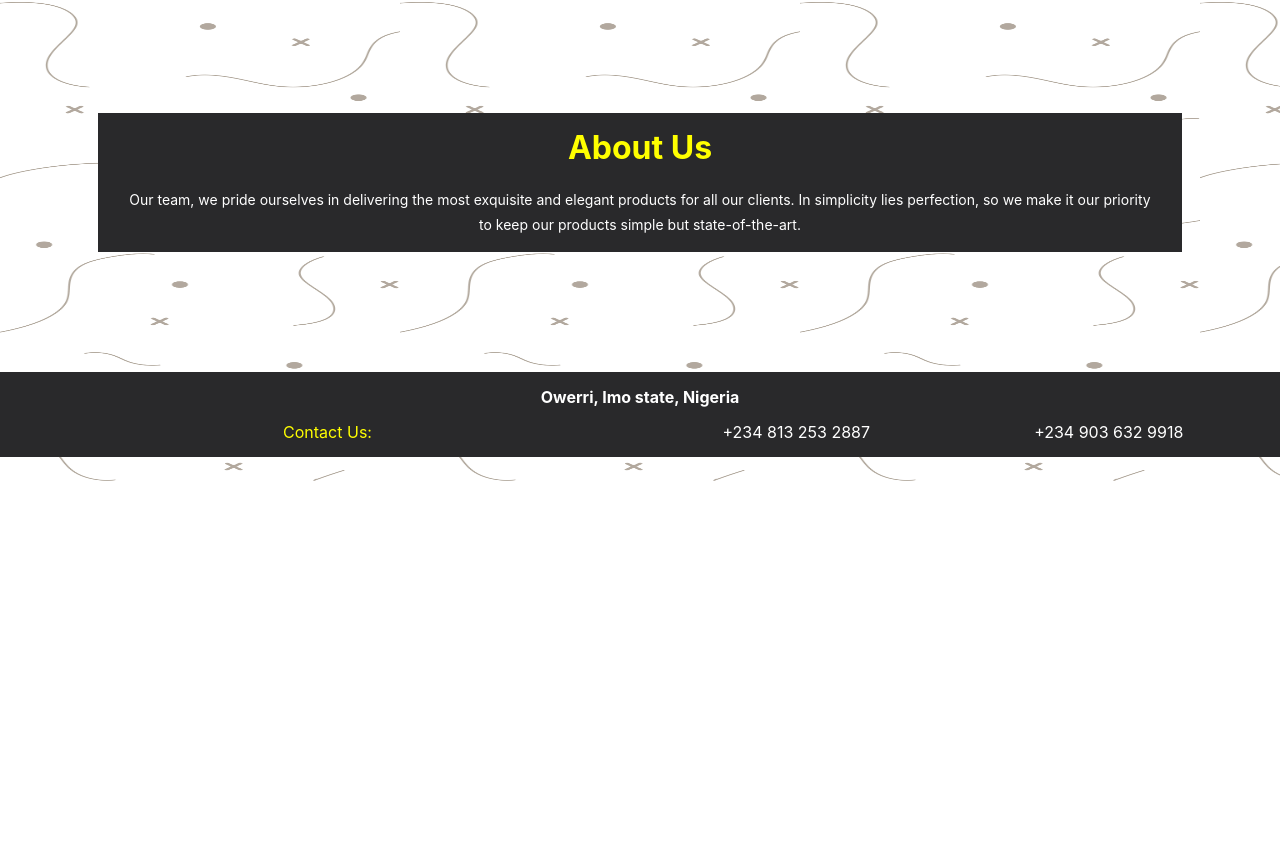
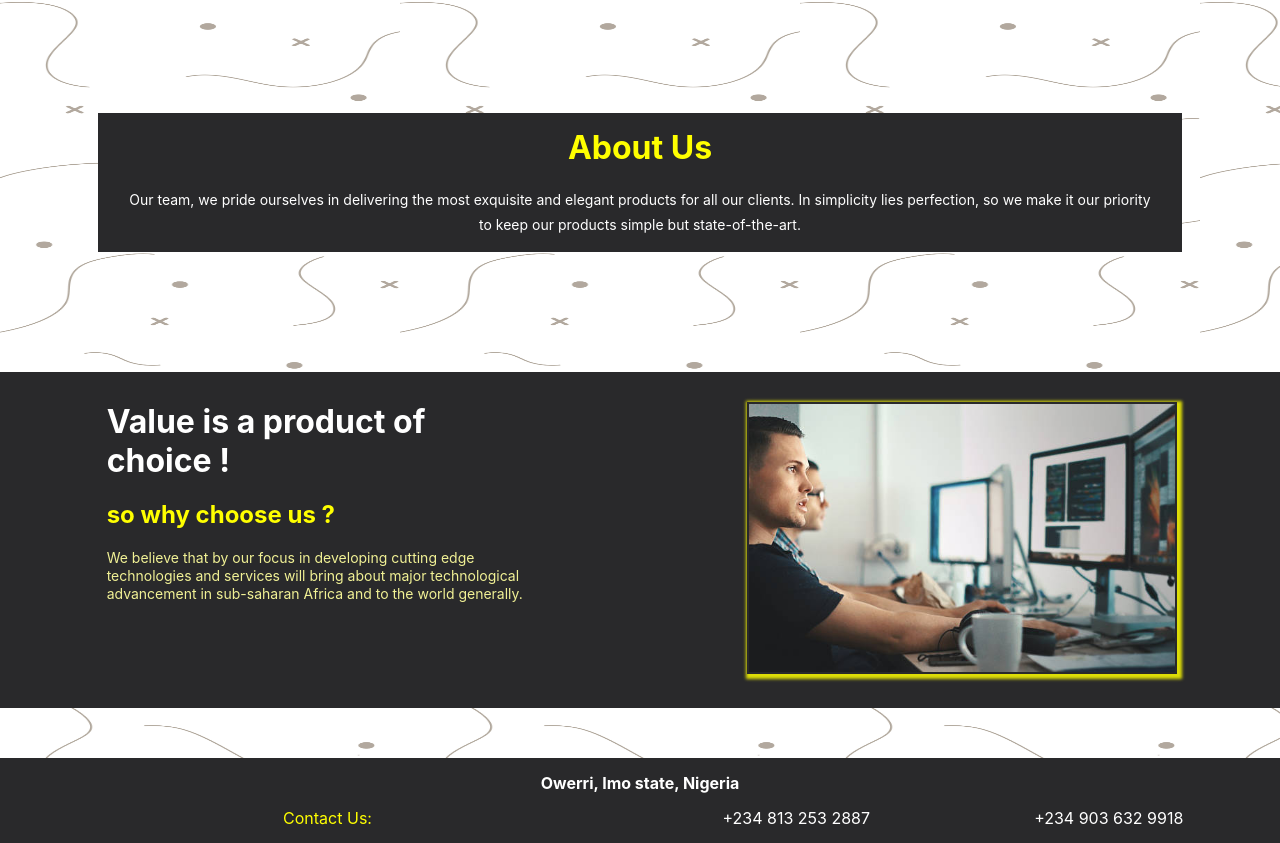
Before and after one commit to sammyyOzz/halo-devs, a React (Create React App) app: page /about in a window 1280 px wide. Shown: the part 315-1158 px from the top of the page. Before the commit the page ends 800 px from the top, so only its background shows below. Built offline with nearby package versions, Linux system fonts and the light colour scheme.

Commit message:
choose us section

```diff
--- a/src/App.js
+++ b/src/App.js
@@ -11,6 +11,7 @@ import HomeFeedback from './HomeFeedback';
 import HomePortfolio from './HomePortfolio';
 import Footer from './Footer';
 import AboutUs from './AboutUs';
+import ChooseUs from './ChooseUs';
 
 function App() {
   return (
@@ -26,6 +27,7 @@ function App() {
           </Route>
           <Route exact path="/about">
             <AboutUs />
+            <ChooseUs />
           </Route>
         </Switch>
         <Footer />
--- /dev/null
+++ b/src/ChooseUs.css
@@ -0,0 +1,24 @@
+.chooseUs {
+    background-color: #29292b;
+    padding: 30px 0px;
+    color: white;
+}
+
+.chooseUs__grid > h2 {
+    color: yellow;
+    margin: 20px 0px;
+}
+
+.chooseUs__grid > p {
+    color: rgb(241, 241, 149);
+    font-size: 14px;
+    line-height: 18px;
+    margin-bottom: 30px;
+}
+
+.chooseUs__gridImg > img {
+    width: 100%;
+    height: auto;
+    border: 2px solid #29292b;
+    box-shadow: 2px 2px 3px 3px rgba(255, 255, 0, 0.842);
+}
--- /dev/null
+++ b/src/ChooseUs.js
@@ -0,0 +1,31 @@
+import Grid from '@material-ui/core/Grid'
+import React from 'react'
+import './ChooseUs.css'
+import chooseUsImg from './images/gettyimages-621272078-612x612.jpg'
+
+function ChooseUs() {
+    return (
+        <div className="chooseUs">
+            <Grid container>
+                <Grid item container xs={12} md={6}>
+                    <Grid item xs={2} />
+                    <Grid item xs={8} className="chooseUs__grid">
+                        <h1>Value is a product of choice !</h1>
+                        <h2>so why choose us ?</h2>
+                        <p>We believe that by our focus in developing cutting edge technologies and services will bring about major technological advancement in sub-saharan Africa and to the world generally. </p>
+                    </Grid>
+                    <Grid item xs={2} />
+                </Grid>
+                <Grid item container xs={12} md={6}>
+                    <Grid item xs={2} />
+                    <Grid item xs={8} className="chooseUs__gridImg">
+                       <img src={chooseUsImg} alt=""/>
+                    </Grid>
+                    <Grid item xs={2} />
+                </Grid>
+            </Grid>
+        </div>
+    )
+}
+
+export default ChooseUs
--- a/src/Footer.css
+++ b/src/Footer.css
@@ -3,6 +3,7 @@
     padding: 15px 15px;
     text-align: center;
     color: white;
+    margin-top: 50px;
 }
 
 .footer > h4 {
```
Also changed, not shown: src/images/gettyimages-621272078-612x612.jpg (added).
